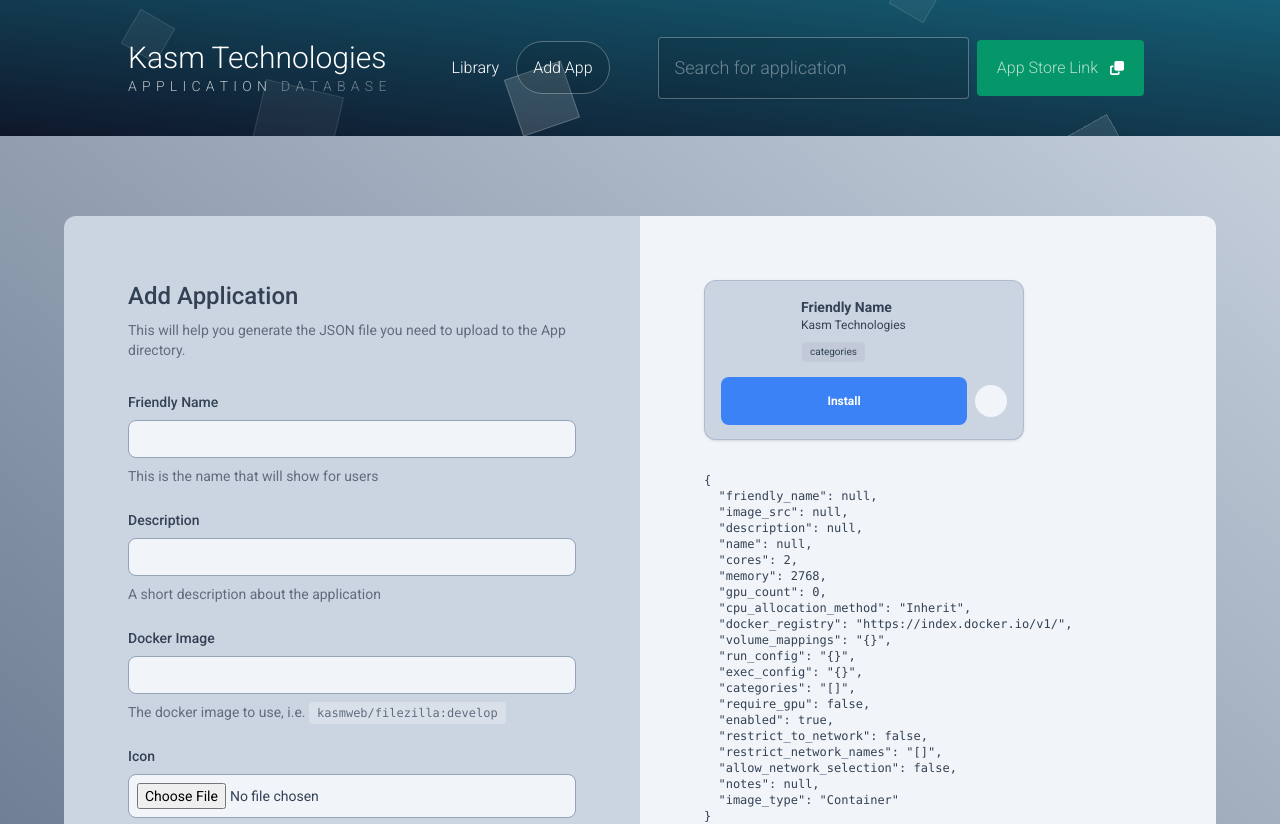
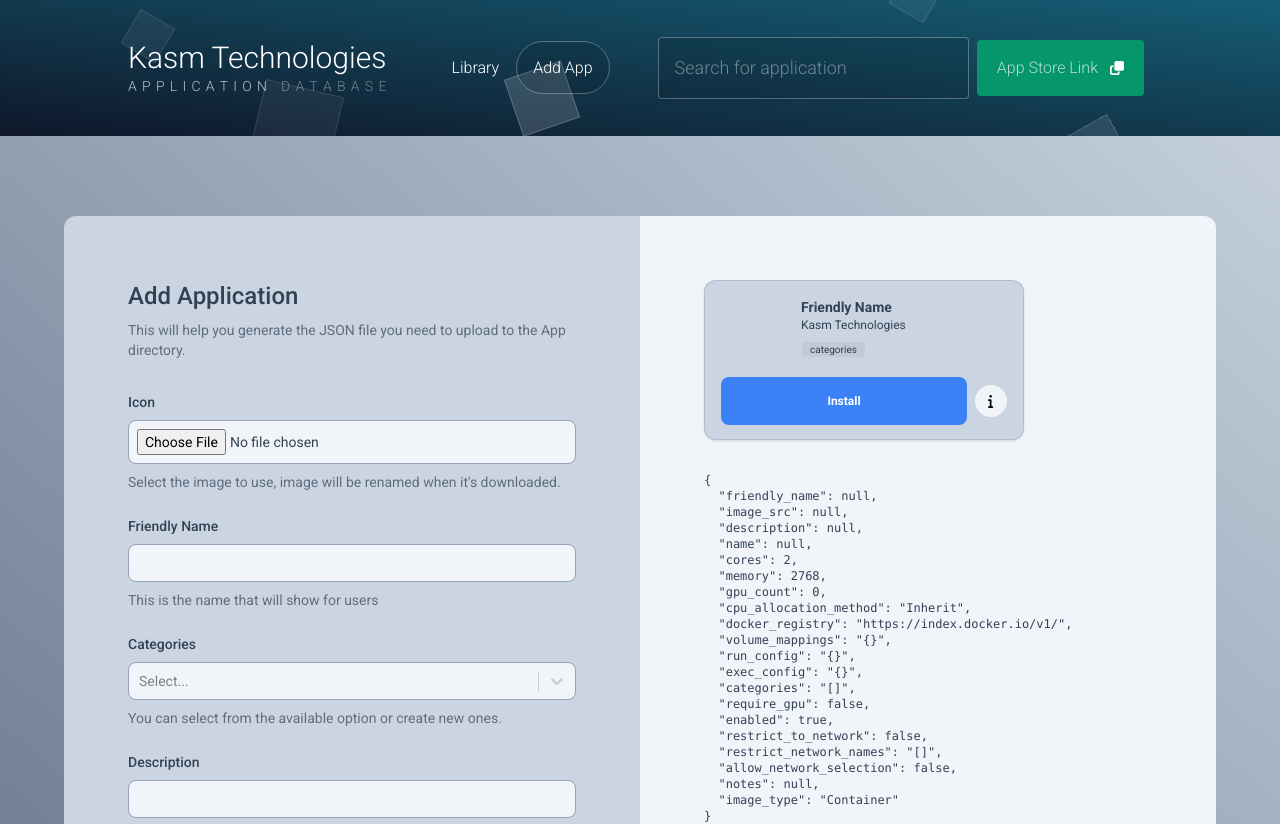
Before and after one commit to KodeStar/kasm-apps, a Next.js app in the folder site/: page /kasm-apps/addapp in a window 1280 px wide. Shown: the top 824 px of the page. Built offline with nearby package versions, Linux system fonts and the light colour scheme.

Commit message:
Add categories

```diff
--- a/site/package.json
+++ b/site/package.json
@@ -13,7 +13,8 @@
     "jszip": "^3.10.1",
     "next": "13.0.0",
     "react": "18.2.0",
-    "react-dom": "18.2.0"
+    "react-dom": "18.2.0",
+    "react-select": "^5.6.1"
   },
   "devDependencies": {
     "autoprefixer": "^10.4.13",
--- a/site/pages/addapp.js
+++ b/site/pages/addapp.js
@@ -1,6 +1,7 @@
 import Head from 'next/head'
 import { useState, useEffect } from 'react'
 import { saveAs } from 'file-saver';
+import CreatableSelect from 'react-select/creatable';
 
 export default function AddApp() {
 
@@ -49,7 +50,7 @@
     volume_mappings: "{}",
     run_config: "{}",
     exec_config: "{}",
-    categories: "[]",
+    categories: [],
     require_gpu: false,
     enabled: true,
     restrict_to_network: false,
@@ -58,6 +59,28 @@
     notes: null,
     image_type: 'Container',
   })
+
+  const displayApplication = () => {
+    return {
+      ...application,
+      categories: JSON.stringify(application.categories)
+    }
+  }
+
+  const customStyles = {
+    control: (base, state) => ({
+      ...base,
+      background: "#f1f5f9",
+      borderRadius: '0.5rem',
+      borderColor: "#94a3b8"
+    }),
+    multiValue: (styles, { data }) => {
+      return {
+        ...styles,
+        backgroundColor: '#dde6f1',
+      };
+    }
+  }
 
   useEffect(() => {
     if (application && application.friendly_name) {
@@ -68,6 +91,14 @@
       setApplication(updateapp)
     }
   }, [ext])
+
+  const updateCategories = (items) => {
+    const updateapp = {
+      ...application
+    }
+    updateapp.categories = items.map(cat => cat.value)
+    setApplication(updateapp)
+  }
 
 
   const handleChange = (event) => {
@@ -92,6 +123,19 @@
     setApplication(updateapp)
   }
 
+  const options = [
+    { value: 'Browser', label: 'Browser' },
+    { value: 'Communication', label: 'Communication' },
+    { value: 'Desktop', label: 'Desktop' },
+    { value: 'Development', label: 'Development' },
+    { value: 'Games', label: 'Games' },
+    { value: 'Multimedia', label: 'Multimedia' },
+    { value: 'Office', label: 'Office' },
+    { value: 'Privacy', label: 'Privacy' },
+    { value: 'Productivity', label: 'Productivity' },
+    { value: 'Remote Access', label: 'Remote Access' }
+  ]
+
   return (
     <div className="">
       <Head>
@@ -104,23 +148,38 @@
           <h1 className='text-2xl font-medium mb-2'>Add Application</h1>
           <div className='flex flex-col'>
             <p className='mb-8 opacity-70'>This will help you generate the JSON file you need to upload to the App directory.</p>
+
+            <label className='mb-2 font-medium'>Icon</label>
+            <input type="file" name="icon" onChange={handleChange} className='mb-2 p-2 rounded-lg bg-slate-100 border border-solid border-slate-400' />
+            <p className='mb-6 opacity-70'>Select the image to use, image will be renamed when it's downloaded.</p>
+
             <label className='mb-2 font-medium'>Friendly Name</label>
             <input name="friendly_name" onChange={handleChange} className='mb-2 p-2 rounded-lg bg-slate-100 border border-solid border-slate-400' />
             <p className='mb-6 opacity-70'>This is the name that will show for users</p>
+
+            <label className='mb-2 font-medium'>Categories</label>
+            <CreatableSelect
+              name="categories"
+              isMulti
+              options={options}
+              onChange={updateCategories}
+              styles={customStyles}
+            />
+            <p className='mb-6 mt-2 opacity-70'>You can select from the available option or create new ones.</p>
+
             <label className='mb-2 font-medium'>Description</label>
             <input name="description" onChange={handleChange} className='mb-2 p-2 rounded-lg bg-slate-100 border border-solid border-slate-400' />
             <p className='mb-6 opacity-70'>A short description about the application</p>
+
             <label className='mb-2 font-medium'>Docker Image</label>
             <input name="name" onChange={handleChange} className='mb-2 p-2 rounded-lg bg-slate-100 border border-solid border-slate-400' />
             <p className='mb-6 opacity-70'>The docker image to use, i.e. <code className='text-xs p-1 px-2 rounded bg-white/40'>kasmweb/filezilla:develop</code></p>
-            <label className='mb-2 font-medium'>Icon</label>
-            <input type="file" name="icon" onChange={handleChange} className='mb-2 p-2 rounded-lg bg-slate-100 border border-solid border-slate-400' />
-            <p className='mb-6 opacity-70'>URL to the icon to use, this will be downloaded.</p>
+
           </div>
         </div>
         <div className='w-full lg:w-1/2 p-16 bg-slate-100'>
           <App app={application} icon={icon} />
-          <pre className='my-8 overflow-y-auto text-xs'>{JSON.stringify(application, null, 2)}</pre>
+          <pre className='my-8 overflow-y-auto text-xs'>{JSON.stringify(displayApplication(), null, 2)}</pre>
           <button onClick={downloadZip} className='p-4 relative z-10 px-5 bg-emerald-600 m-2 rounded items-center text-white/70 flex cursor-pointer'>Download</button>
         </div>
       </div>
@@ -133,8 +192,6 @@
 function App({ app, icon }) {
 
   const [showDescription, setShowDescription] = useState(false);
-
-  const categories = JSON.parse(app.categories)
 
   let srcBlob = null
 
@@ -156,17 +213,23 @@
           <div className="flex-col pl-20">
             <div className="font-bold">{app.friendly_name || 'Friendly Name'}</div>
             <div className="text-xs mb-2 flex gap-2">{process.env.name} </div>
-            <div className="text-[10px] h-8">{categories.lendth > 0 ? categories.map(cat => (
+            <div className="text-[10px] h-8 leading-normal">{app.categories.length > 0 ? app.categories.map(cat => (
               <span className="p-2 py-0 m-[1px] inline-block rounded bg-black/5">{cat}</span>
             )) : <span className="p-2 py-0 m-[1px] inline-block rounded bg-black/5">categories</span>}</div>
           </div>
           <div className="flex mt-1 gap-2 items-center">
             {installButton()}
-            <div><button className="flex w-8 h-8 bg-slate-100 justify-center rounded-full items-center" onClick={() => setShowDescription(true)}><i className="fa fa-info"></i></button></div>
+            <div>
+              <button className="flex w-8 h-8 bg-slate-100 justify-center rounded-full items-center" onClick={() => setShowDescription(true)}>
+                  <svg style={{ height: '14px'}} xmlns="http://www.w3.org/2000/svg" viewBox="0 0 192 512"><path d="M144 80c0 26.5-21.5 48-48 48s-48-21.5-48-48s21.5-48 48-48s48 21.5 48 48zM0 224c0-17.7 14.3-32 32-32H96c17.7 0 32 14.3 32 32V448h32c17.7 0 32 14.3 32 32s-14.3 32-32 32H32c-17.7 0-32-14.3-32-32s14.3-32 32-32H64V256H32c-17.7 0-32-14.3-32-32z" /></svg>
+              </button>
+            </div>
           </div>
         </div>
         <div className="h-[160px] text-xs relative p-8">
-          <button className="absolute right-2 top-2 bg-slate-100 rounded-full flex justify-center items-center h-6 w-6" onClick={() => setShowDescription(false)}><i className="fa fa-close"></i></button>
+          <button className="absolute right-2 top-2 bg-slate-100 rounded-full flex justify-center items-center h-6 w-6" onClick={() => setShowDescription(false)}>
+          <svg style={{ height: '14px'}} xmlns="http://www.w3.org/2000/svg" viewBox="0 0 320 512"><path d="M310.6 150.6c12.5-12.5 12.5-32.8 0-45.3s-32.8-12.5-45.3 0L160 210.7 54.6 105.4c-12.5-12.5-32.8-12.5-45.3 0s-12.5 32.8 0 45.3L114.7 256 9.4 361.4c-12.5 12.5-12.5 32.8 0 45.3s32.8 12.5 45.3 0L160 301.3 265.4 406.6c12.5 12.5 32.8 12.5 45.3 0s12.5-32.8 0-45.3L205.3 256 310.6 150.6z"/></svg>
+          </button>
           {app.description}
         </div>
       </div>
```
Also changed, not shown: 2 other files (tests, documents, lock files or other folders).
